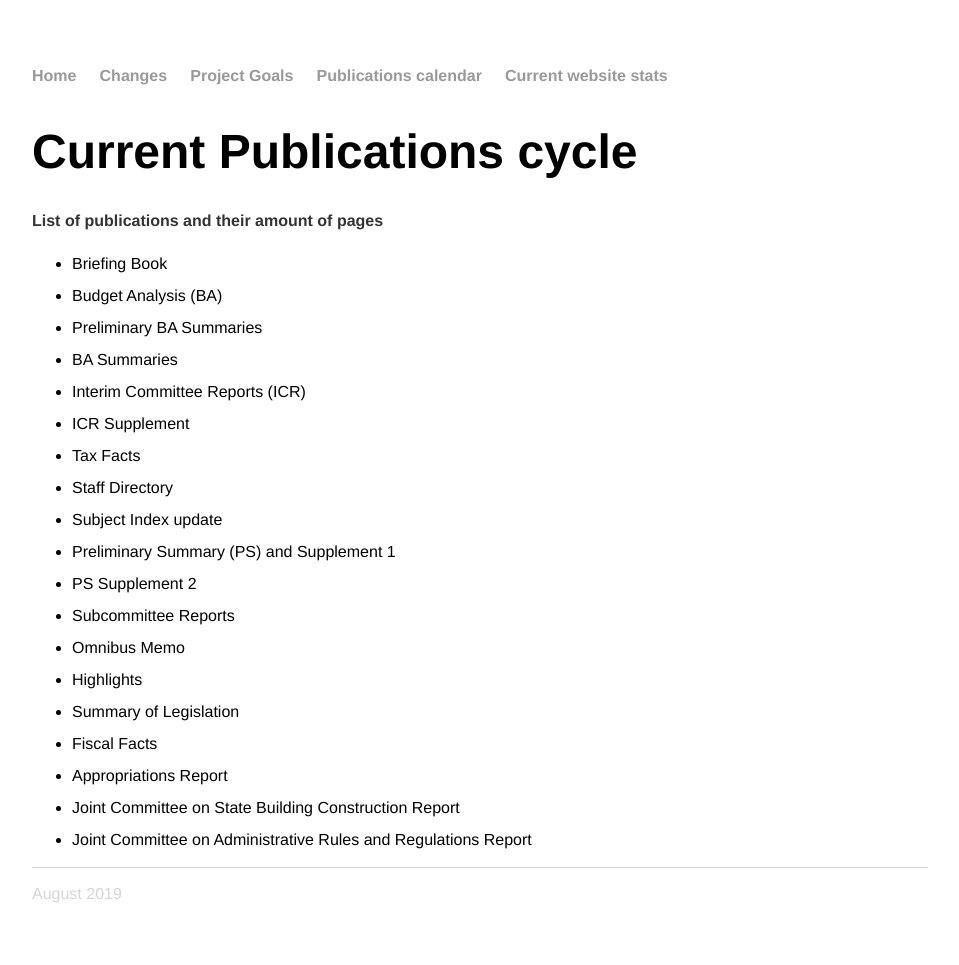
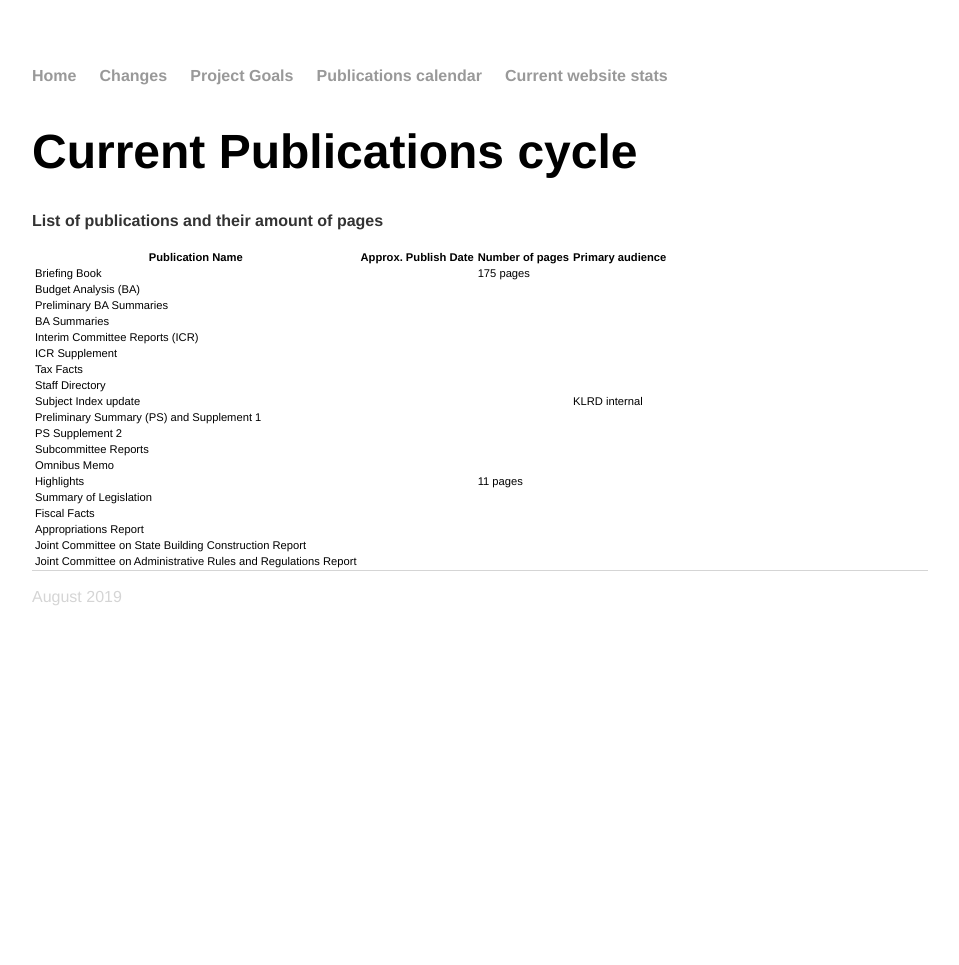
Before and after one commit to karlfun/karlfun.github.io, a Jekyll site: the page built from calendar/index.md, in a window 1280 px wide. Shown: the whole page, without its empty margins (160-1119 px from the left). Built offline with Jekyll 4.4.1, drawn with Linux system fonts in a browser that asks for light colours; after the commit the page ends 900 px from its top, so only the background shows below that.

Commit message:
Convert pubs list to Markdown table

```diff
--- a/calendar/index.md
+++ b/calendar/index.md
@@ -7,22 +7,24 @@ title: Publications Calendar
 
 **List of publications and their amount of pages**
 
-* Briefing Book
-* Budget Analysis (BA)
-* Preliminary BA Summaries
-* BA Summaries
-* Interim Committee Reports (ICR)
-* ICR Supplement
-* Tax Facts
-* Staff Directory
-* Subject Index update
-* Preliminary Summary (PS) and Supplement 1
-* PS Supplement 2
-* Subcommittee Reports
-* Omnibus Memo
-* Highlights
-* Summary of Legislation
-* Fiscal Facts
-* Appropriations Report
-* Joint Committee on State Building Construction Report
-* Joint Committee on Administrative Rules and Regulations Report
+| Publication Name | Approx. Publish Date | Number of pages | Primary audience |
+| --- | --- | --- |
+| Briefing Book | | 175 pages | |
+| Budget Analysis (BA) | | | |
+| Preliminary BA Summaries | | | |
+| BA Summaries | | | |
+| Interim Committee Reports (ICR) | | | |
+| ICR Supplement | | | |
+| Tax Facts | | | |
+| Staff Directory | | | |
+| Subject Index update | | | KLRD internal |
+| Preliminary Summary (PS) and Supplement 1 | | |  |
+| PS Supplement 2 | | | |
+| Subcommittee Reports | | ||
+| Omnibus Memo | | | |
+| Highlights | | 11 pages | |
+| Summary of Legislation | | | |
+| Fiscal Facts | | | |
+| Appropriations Report | | | |
+| Joint Committee on State Building Construction Report | | | |
+| Joint Committee on Administrative Rules and Regulations Report | | | |
```
